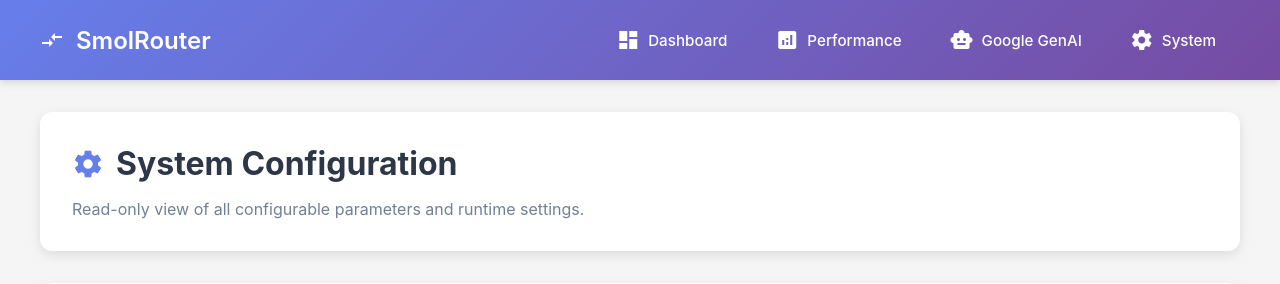
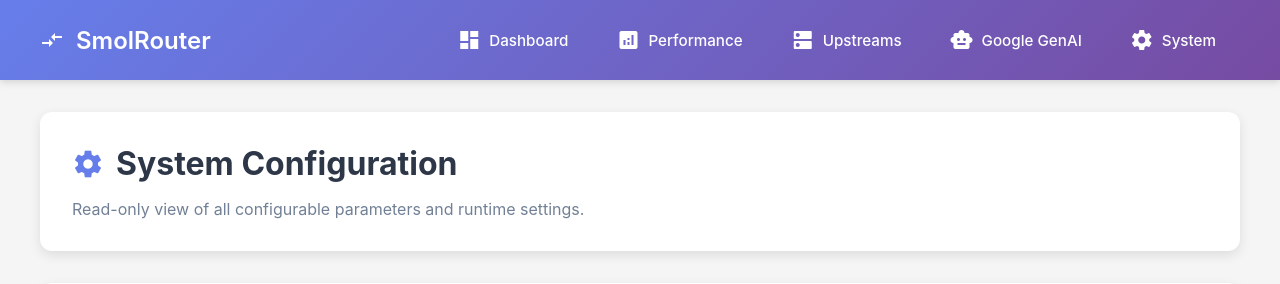
Before and after one commit to mitchins/SmolRouter, a Python web app: template templates/system.html in a window 1280 px wide. Shown: the top 284 px of the page. Run offline with Jinja, Linux system fonts and the light colour scheme; the template is opened without the code that fills it, so the values that code supplies are empty.

Commit message:
Add upstreams dashboard route and navigation link

```diff
--- a/templates/navigation.html
+++ b/templates/navigation.html
@@ -121,6 +121,12 @@
                     </a>
                 </li>
                 <li>
+                    <a href="/upstreams-ui" class="smolrouter-nav-link {{ 'active' if current_page == 'upstreams' else '' }}">
+                        <span class="material-icons">dns</span>
+                        Upstreams
+                    </a>
+                </li>
+                <li>
                     <a href="/google-genai" class="smolrouter-nav-link {{ 'active' if current_page == 'google-genai' else '' }}">
                         <span class="material-icons">smart_toy</span>
                         Google GenAI
```
Also changed, not shown: smolrouter/app.py (+14 -0 lines).
